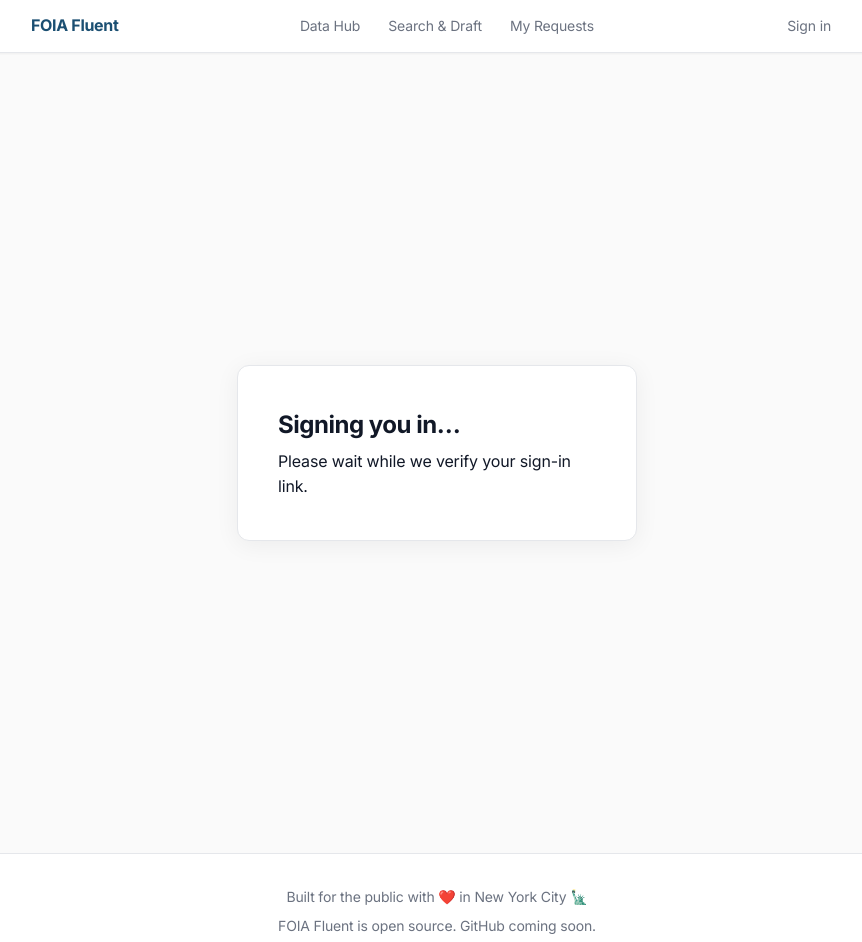
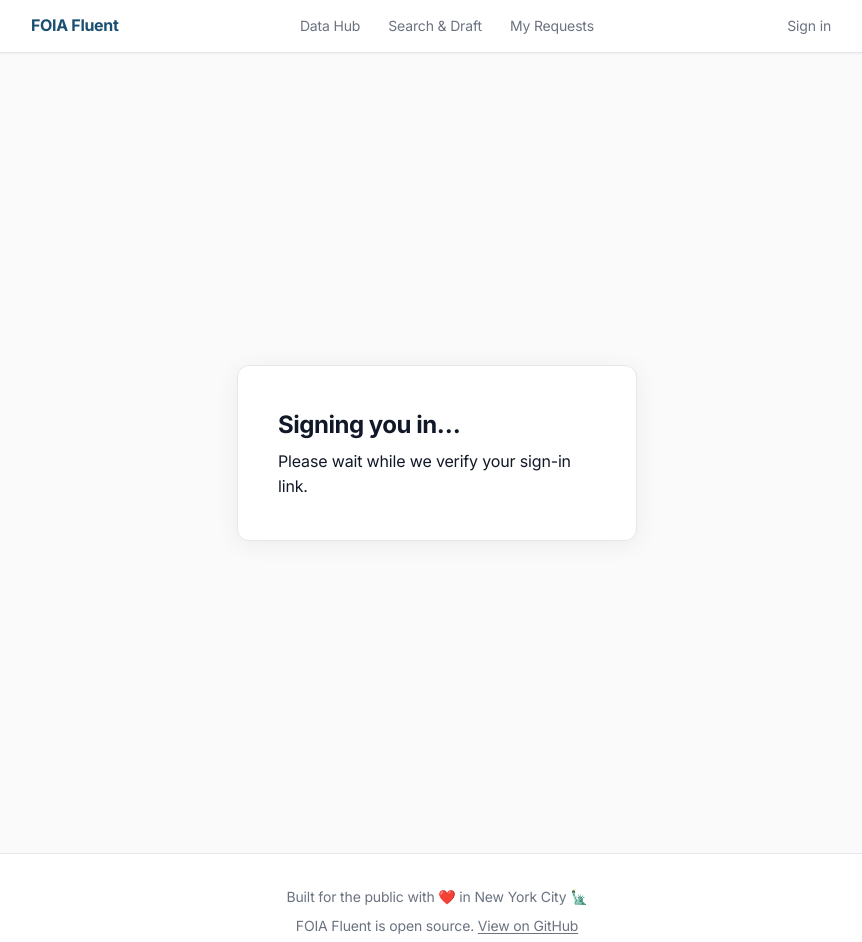
Before and after one commit to dssg-nyc/FOIA-Fluent, a Next.js app in the folder frontend/: page /auth/callback in a window 1280 px wide. Shown: the top 942 px of the page, without its empty margins (203-1065 px from the left). Built offline with nearby package versions, Linux system fonts and the light colour scheme; no server answers.

Commit message:
Add GitHub link to footer, replace coming soon placeholder

```diff
--- a/frontend/src/app/globals.css
+++ b/frontend/src/app/globals.css
@@ -3387,6 +3387,17 @@ h1, h2, h3 {
   font-size: 0.8rem !important;
 }
 
+.footer-link {
+  color: var(--muted);
+  text-decoration: underline;
+  text-underline-offset: 2px;
+  transition: color 0.15s;
+}
+
+.footer-link:hover {
+  color: var(--primary);
+}
+
 .footer-copy-btn {
   background: none;
   border: 1px solid var(--border);
--- a/frontend/src/components/Footer.tsx
+++ b/frontend/src/components/Footer.tsx
@@ -14,7 +14,7 @@ export default function Footer() {
     <footer className="site-footer">
       <div className="footer-inner">
         <p>Built for the public with ❤️ in New York City 🗽</p>
-        <p>FOIA Fluent is open source. GitHub coming soon.</p>
+        <p>FOIA Fluent is open source. <a href="https://github.com/dssg-nyc/FOIA-Fluent" target="_blank" rel="noopener noreferrer" className="footer-link">View on GitHub</a></p>
         <p>
           Have feedback or want to contribute?{" "}
           <button className="footer-copy-btn" onClick={copyEmail}>
```
